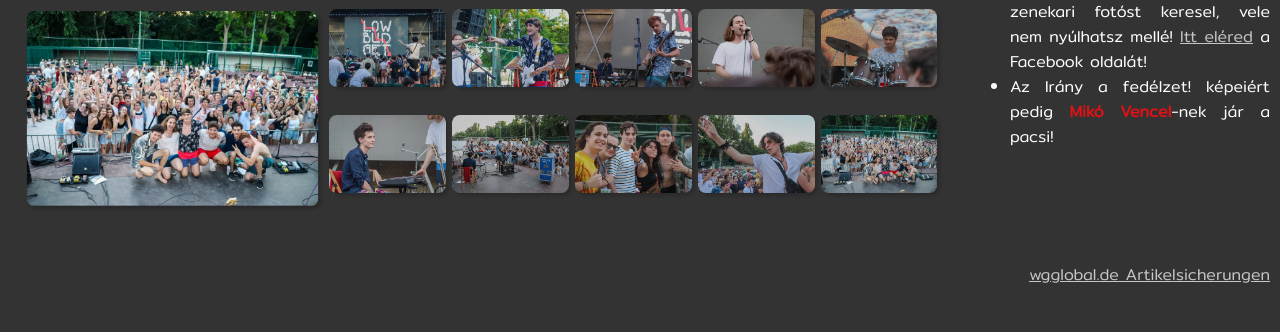
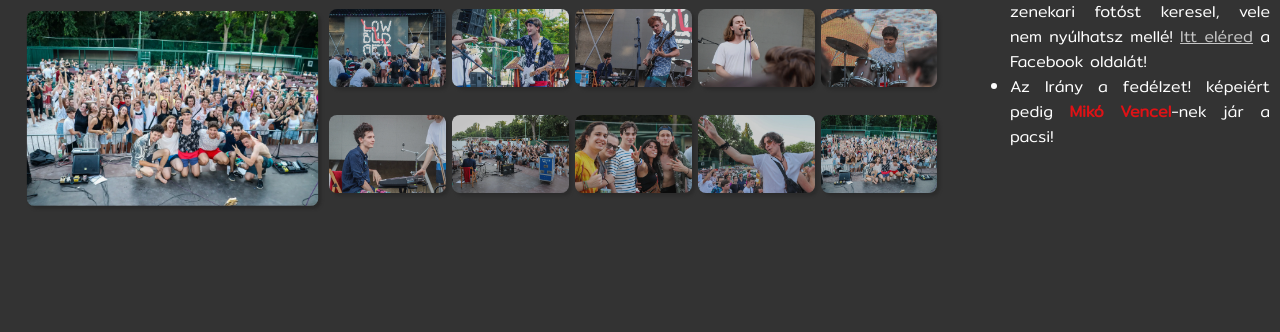
Before and after one commit to ttlevi/lowbudgetzenekar.hu, a PHP site: page /emlekek.html in a window 1280 px wide. Shown: the part 1150-1482 px from the top of the page. Run offline with PHP 8.4, Linux system fonts and the light colour scheme.

Commit message:
transp visit link és új press

```diff
--- a/style.css
+++ b/style.css
@@ -175,6 +175,10 @@ a.listen > img{
 .visitors{
     text-align: right;
     margin-right: 10px;
+}
+
+.visitors > a{
+    color: transparent;
 }
 
 /*NAV MENU*/
```
Also changed, not shown: img/emlekek/DSC_9713.JPG (added).
